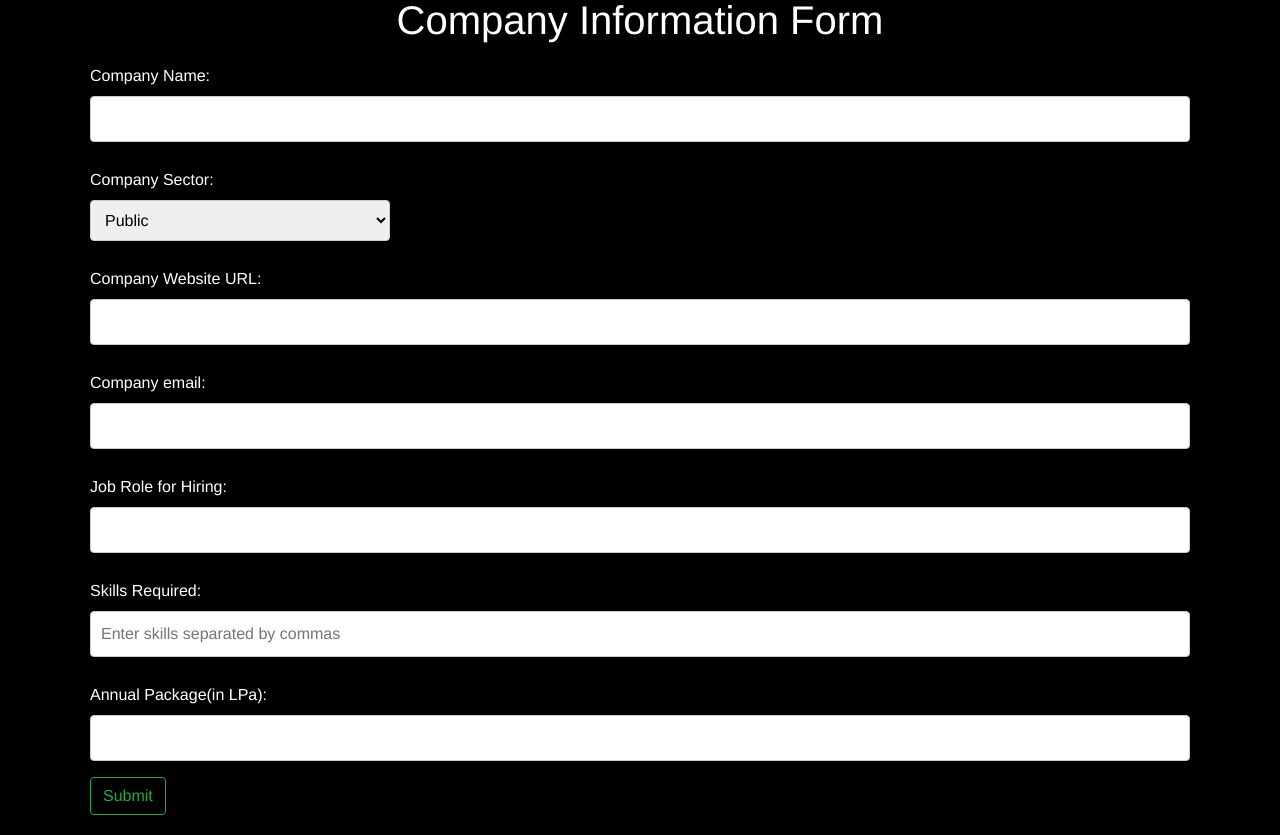
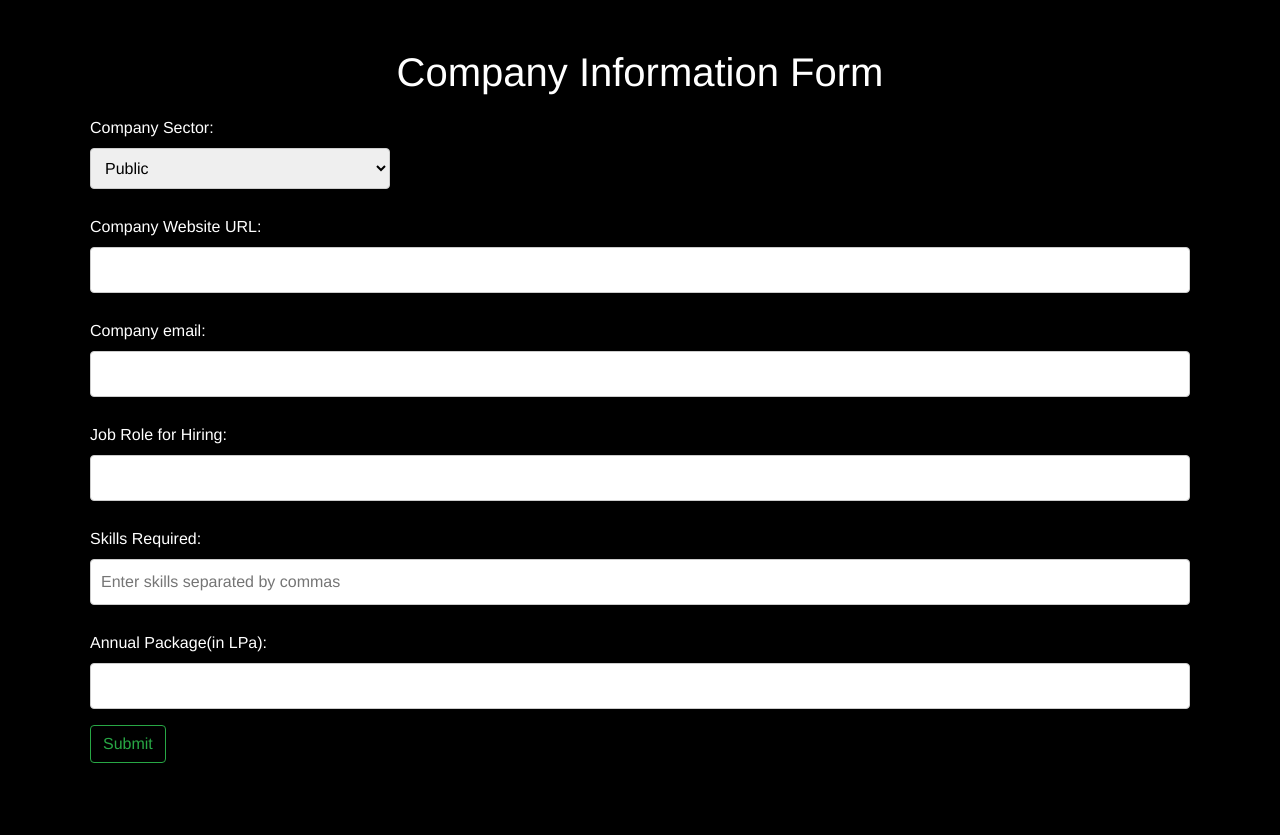
Before and after one commit to YashasJKumar/Anonymous_Recruitment, a Flask app: page /company/hire in a window 1280 px wide. After the commit the page ends 763 px from the top, so only its background shows below. Run offline with Flask 3, Linux system fonts and the light colour scheme; some libraries are stand-ins or nearby versions; some web fonts are replaced.

Commit message:
Update hire_new.html for not asking company name

```diff
--- a/templates/hire_new.html
+++ b/templates/hire_new.html
@@ -35,9 +35,6 @@
         <h1>Company Information Form</h1>
 
         <form action="{{ url_for('hire') }}" method="post">
-            <label for="companyName">Company Name:</label>
-            <input type="text" id="companyName" name="companyName" required>
-
             <label for="companySector">Company Sector: </label>
             <select name="companySector" id="companySector">
                 <option value="Public">Public</option>
```
